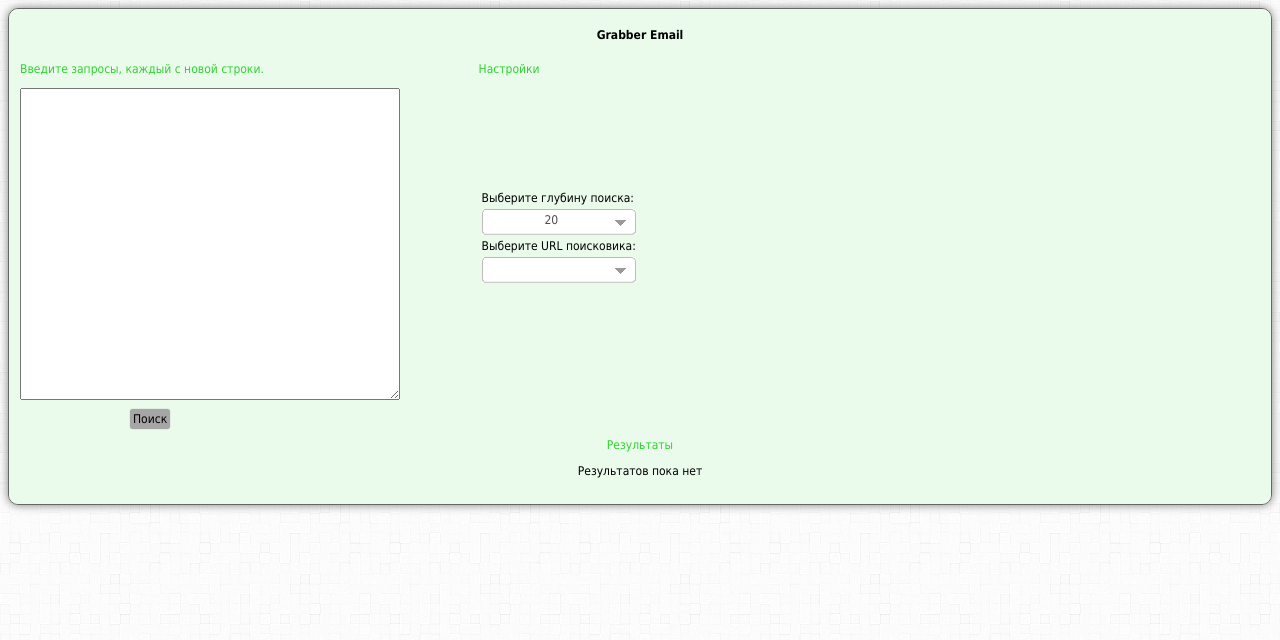
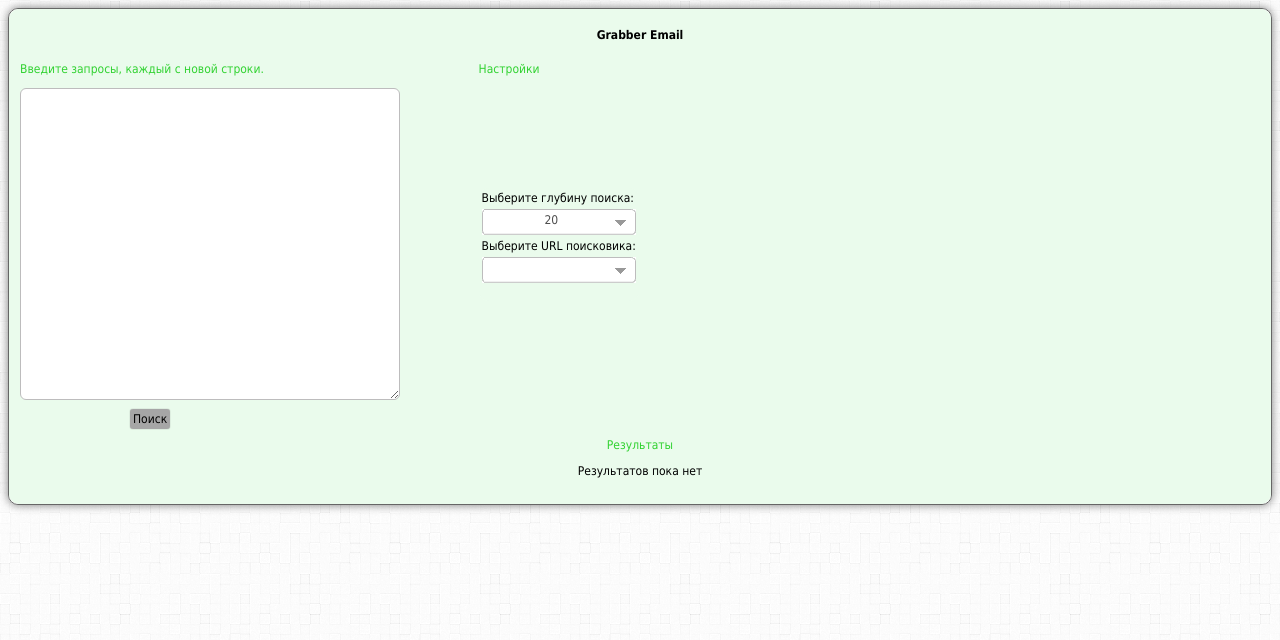
Before and after one commit to valentinafom/emailgrabber, a PHP site: page / in a window 1280 px wide. Shown: the top 640 px of the page. Run offline with PHP 8.4, Linux system fonts and the light colour scheme.

Commit message:
index.php подкорректировал стили

```diff
--- a/www/index.php
+++ b/www/index.php
@@ -9,15 +9,12 @@ header('Content-Type: text/html; charset=UTF-8');
         <link rel="stylesheet" type="text/css" href="css/parser_main.css" media="all"/>
         <link href="css/selects.css" rel="stylesheet" type="text/css" />
         <style type="text/css">
-
-
-
             textarea, select, input [type="text"]{font-family:Arial, Helvetica, sans-serif;}
+            textArea{ border: 1px solid #bdbcbd; margin: 0px; overflow:hidden; -moz-border-radius:6px;
+    -webkit-border-radius:6px;
+    border-radius:6px;}
             input{text-align:center; margin-right:10px;margin-left:0px;border-radius: 3px;}
-
-
             .sett{padding-left: 80px;}
-
             #resultTable{background-color: white;}
             #resultTable td{border: 1px solid grey;}
             #resultTable table td{border: none;}
@@ -26,7 +23,7 @@ header('Content-Type: text/html; charset=UTF-8');
             #h4{display:inline;font-weight:400; color:#31D231;}
             #Settings{position:absolute; left:500px;top:100px;}
             #progressBar{padding-bottom:30px; padding-top:30px; position:absolute; top:45%; left:45%; text-align:center; ruby-align:center; background-color:#31D231;
-                         width:150px; height:30px; visibility:hidden; z-index:2;border-radius: 6px;}
+            width:150px; height:30px; visibility:hidden; z-index:2;border-radius: 6px;}
             #div{position:absolute; top:0; left:0; width:100%; height:100%; z-index:1;visibility:hidden;opacity: 0.5; background:#666;}
             #topTable{background-color:#FFF;border-collapse:collapse; margin-bottom:10px;}
             #topTable td{padding:3px;}
```
